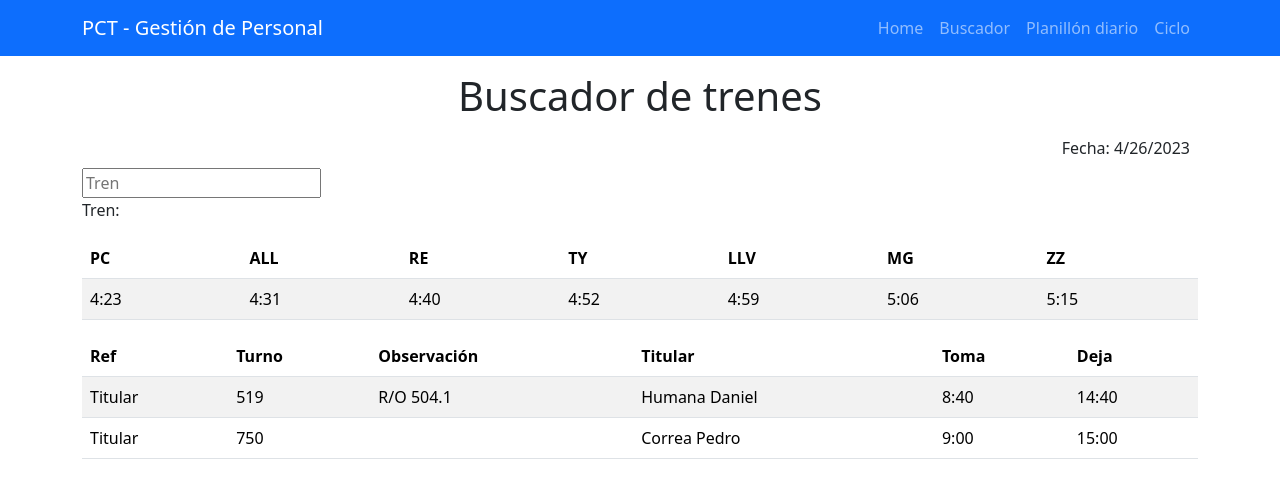
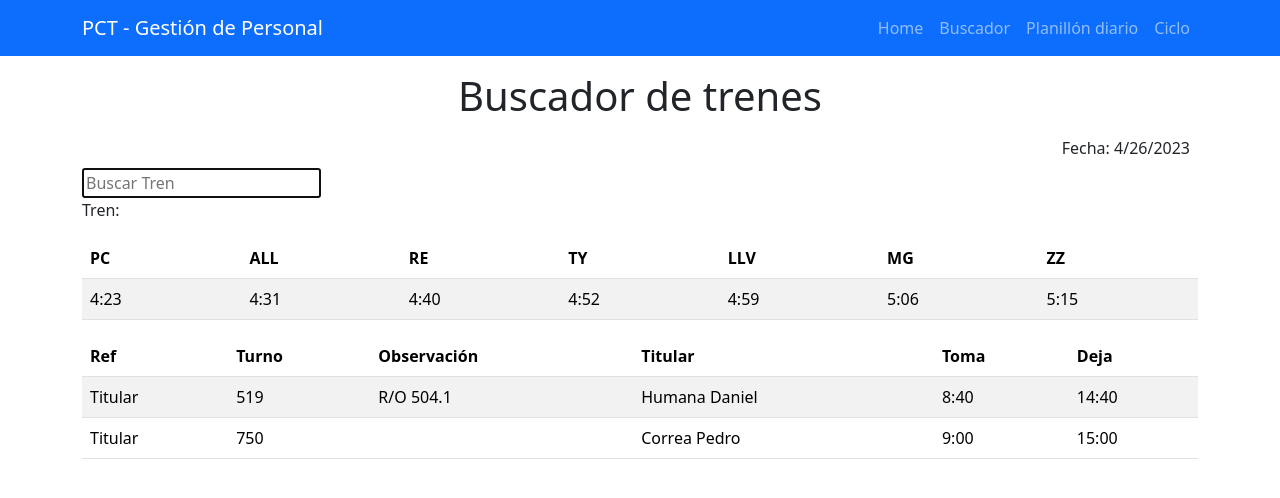
Before and after one commit to Lucho-Vidal/Gestor-de-personal, a Vue app: page /buscador in a window 1280 px wide. Shown: the top 498 px of the page. Built offline with nearby package versions, Linux system fonts and the light colour scheme; no server answers.

Commit message:
se creo interfaces/indice y el input de buscador

```diff
--- a/src/components/BuscadorTrenes.vue
+++ b/src/components/BuscadorTrenes.vue
@@ -5,9 +5,17 @@
             <h1 class="d-flex justify-content-center m-3">
                 Buscador de trenes
             </h1>
-            <p class="d-flex justify-content-end m-2">Fecha: {{ today.toLocaleDateString() }}</p>
+            <p class="d-flex justify-content-end m-2">
+                Fecha: {{ today.toLocaleDateString() }}
+            </p>
             <div class="">
-                <input type="text" placeholder="Tren" v-model="tren"/>
+                <input
+                    type="text"
+                    placeholder="Buscar Tren"
+                    autofocus
+                    v-model="tren"
+                    v-on:change="buscar()"
+                />
                 <p>Tren: {{ tren }}</p>
             </div>
             <table class="table table-striped table-hover">
@@ -71,16 +79,47 @@
 <script lang="ts">
 import { defineComponent } from "vue";
 import NavBar from "./NavBar.vue";
+import { getIndice } from '../services/indicesService';
+import { Indice } from '../interfaces/Indice';
+
 
 export default defineComponent({
+
     data() {
         return {
-            tren: "",
+            tren: "" as string,
+            indice: [] as Indice[],
             today: new Date(),
         };
     },
-    methods: {},
-    computed: {},
+    methods: {
+        async loadIndices(){
+            const res = await getIndice()
+            this.indice = res.data
+            console.log(this.indice);
+
+        },
+        buscar(){
+            console.log(this.tren);
+
+
+        }
+        /* ,
+        filtroTrenes(){
+        return this.indice.filter((trenInd:Indice)=>{
+            trenInd.toLowerCase().includes(this.tren.value.toLowerCase())
+    } )*/
+    },
+    mounted() {
+        this.loadIndices()
+
+
+
+
+    },
+    computed: {
+
+    },
     components: {
         NavBar,
     },
--- /dev/null
+++ b/src/interfaces/Indice.ts
@@ -0,0 +1,12 @@
+export interface Indice {
+    id: null;
+    ordenado: number;
+    vuelta: number;
+    tren: number;
+    refer: string;
+    turno: string;
+    origen: string;
+    sale: string;
+    destino: string;
+    llega: string;
+}
--- a/src/services/axios.ts
+++ b/src/services/axios.ts
@@ -2,7 +2,7 @@ import axios, { AxiosInstance } from "axios";
 
 const axiosIntance: AxiosInstance = axios.create({
     baseURL: "http://localhost:3000/api",
-    hearders: {
+    headers: {
         "Content-Type": "application/json",
     },
 });
--- a/src/services/indicesService.ts
+++ b/src/services/indicesService.ts
@@ -0,0 +1,5 @@
+import { Indice } from "@/interfaces/Indice";
+import axios  from "./axios";
+import { AxiosResponse } from "axios";
+
+export const getIndice = async ():Promise<AxiosResponse<Indice[]>> => await axios.get("/indices");
```
